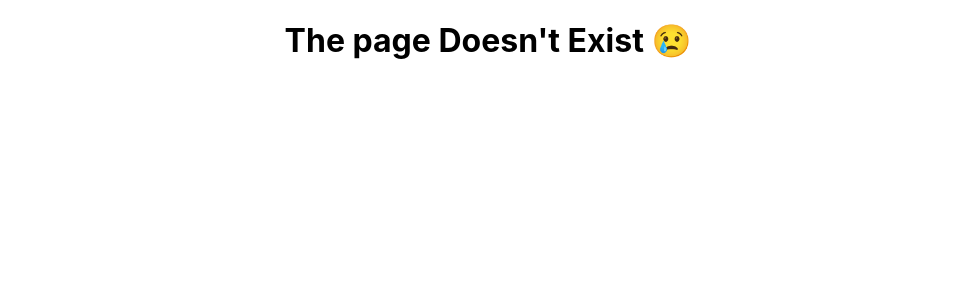
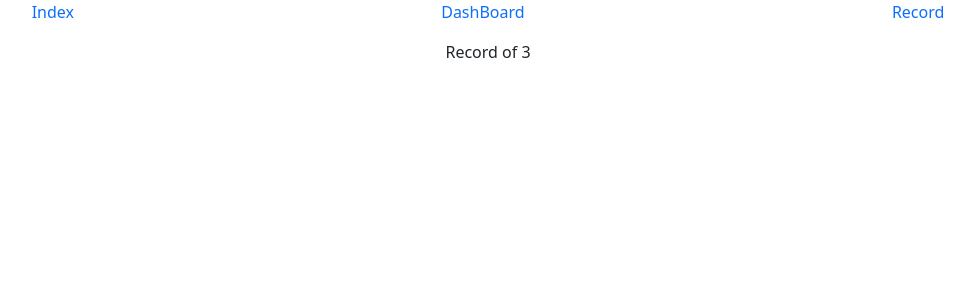
Before and after one commit to Alb3G/Tema_6_React, a React (Create React App) app in the folder cheatsheet/my-app/: page /record/3 in a window 1280 px wide. Shown: the top 300 px of the page, without its empty margins (152-1126 px from the left). Built offline with nearby package versions, Linux system fonts and the light colour scheme.

Commit message:
Casi terminado el router de react

```diff
--- a/cheatsheet/my-app/package.json
+++ b/cheatsheet/my-app/package.json
@@ -6,6 +6,7 @@
     "@testing-library/jest-dom": "^5.16.5",
     "@testing-library/react": "^13.4.0",
     "@testing-library/user-event": "^13.5.0",
+    "bootstrap": "^5.2.3",
     "react": "^18.2.0",
     "react-dom": "^18.2.0",
     "react-router-dom": "6.10.0",
--- a/cheatsheet/my-app/src/App.css
+++ b/cheatsheet/my-app/src/App.css
@@ -32,7 +32,19 @@
   from {
     transform: rotate(0deg);
   }
+
   to {
     transform: rotate(360deg);
   }
 }
+
+a {
+  text-decoration: none;
+  color: inherit;
+}
+
+.styled-router {
+  display: flex;
+  flex-direction: row;
+  justify-content: space-around;
+}
--- a/cheatsheet/my-app/src/Router.js
+++ b/cheatsheet/my-app/src/Router.js
@@ -1,21 +1,29 @@
-import { BrowserRouter, Route, Routes } from 'react-router-dom'
+import { BrowserRouter, Route, Routes, NavLink } from 'react-router-dom'
 
 import Index from './pages/Index'
 import DashBoard from './pages/DashBoard'
 import Record from './pages/Record'
 import Error from './pages/Error'
+import './App.css'
 
 export default function Router () {
   return (
     <div>
       <BrowserRouter>
+        <nav className='styled-router'>
+          <NavLink to='/' style={{ textDecoration: 'none' }}>Index</NavLink>
+          <NavLink to='/dashboard' style={{ textDecoration: 'none', marginBottom: '1rem' }}>DashBoard</NavLink>
+          <NavLink to='/record/John' style={{ textDecoration: 'none' }}>Record</NavLink>
+        </nav>
+
         <Routes>
           <Route path='/' element={<Index />} />
           <Route path='/dashboard' element={<DashBoard />} />
-          <Route path='/record:user' element={<Record />} />
+          <Route path='/record/:user' element={<Record />} />
 
           <Route path='*' element={<Error />} />
         </Routes>
+
       </BrowserRouter>
     </div>
   )
--- a/cheatsheet/my-app/src/index.css
+++ b/cheatsheet/my-app/src/index.css
@@ -5,6 +5,7 @@ body {
     sans-serif;
   -webkit-font-smoothing: antialiased;
   -moz-osx-font-smoothing: grayscale;
+  font-size: larger;
 }
 
 code {
--- a/cheatsheet/my-app/src/index.js
+++ b/cheatsheet/my-app/src/index.js
@@ -2,6 +2,7 @@ import React from 'react'
 import ReactDOM from 'react-dom/client'
 import './index.css'
 import App from './App'
+import 'bootstrap/dist/css/bootstrap.css'
 
 const root = ReactDOM.createRoot(document.getElementById('root'))
 root.render(
--- a/cheatsheet/my-app/src/pages/Record.js
+++ b/cheatsheet/my-app/src/pages/Record.js
@@ -1,5 +1,8 @@
-export default function Record () {
+import { useParams } from 'react-router-dom'
+
+export default function Record (props) {
+  const { user } = useParams()
   return (
-    <div>Record</div>
+    <div>Record of {user}</div>
   )
 }
```
